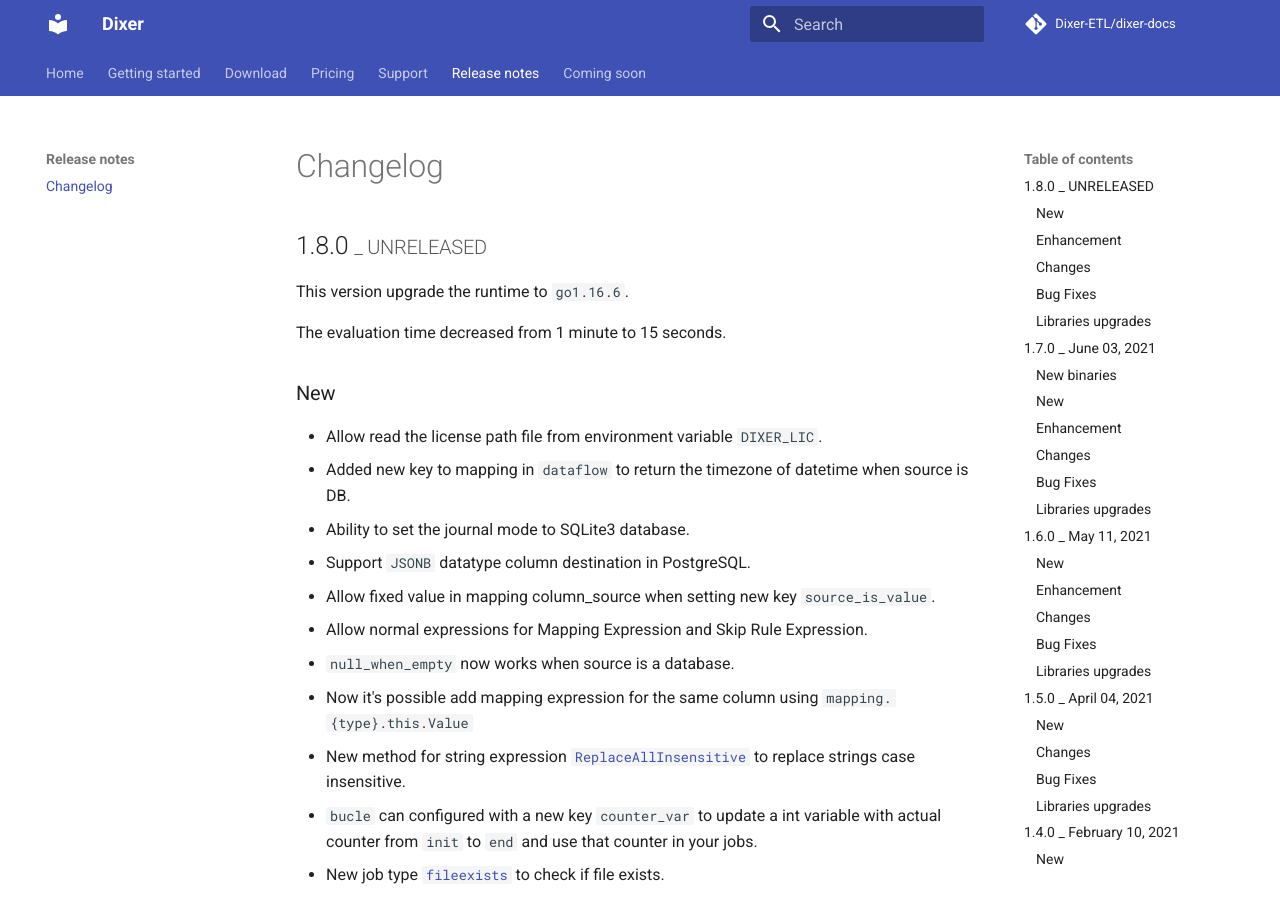
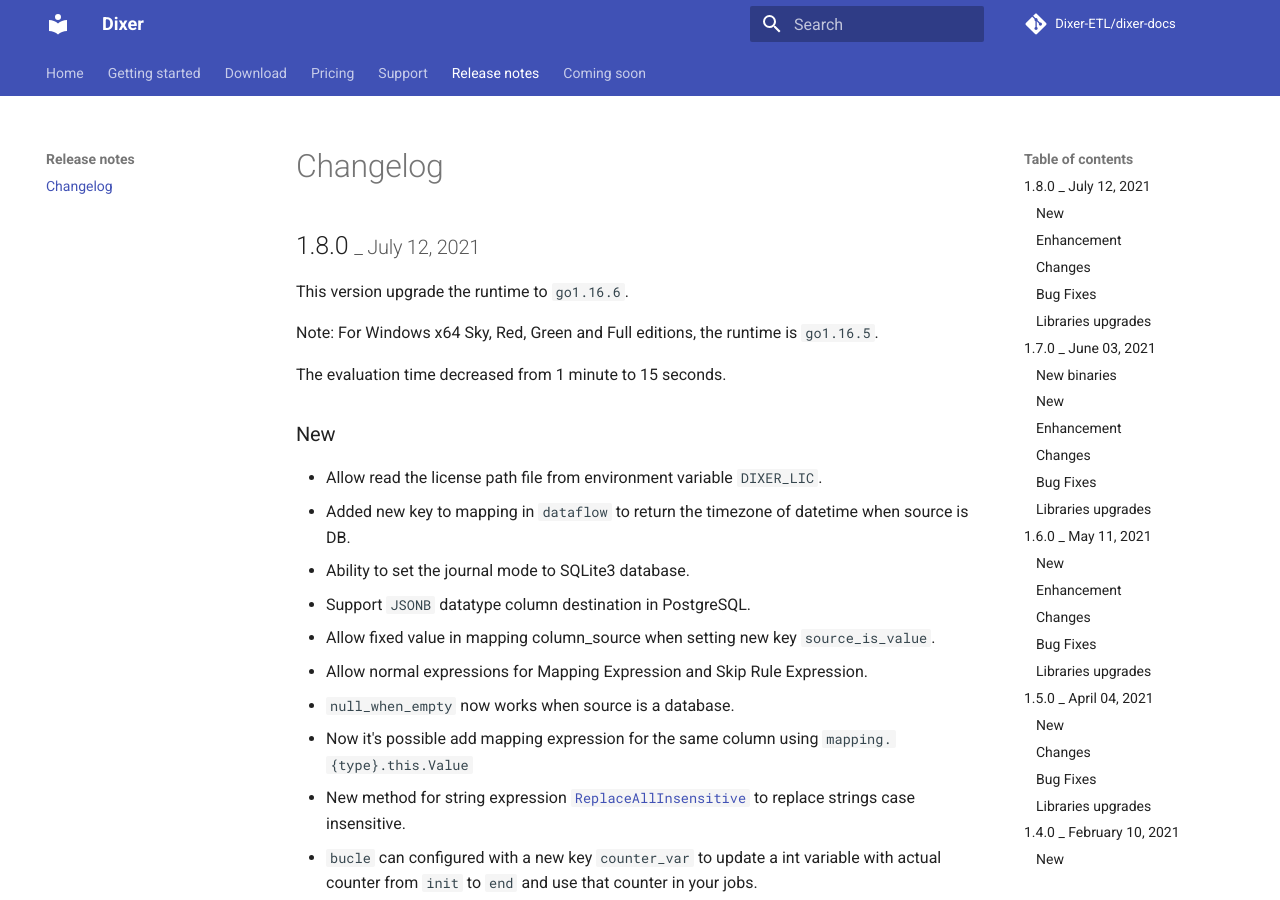
Before and after one commit to Dixer-ETL/dixer-docs, an MkDocs documentation site: the page built from docs/Changelog.md, in a window 1280 px wide and 900 px high. Built offline with MkDocs 1.6.1 and Material for MkDocs 9.7.7, drawn with Linux system fonts in a browser that asks for light colours; comment, search, counter and statistics services are not loaded.

Commit message:
Update release note and go1.16.5 runtime for Windows x64

```diff
--- a/docs/Changelog.md
+++ b/docs/Changelog.md
@@ -1,8 +1,10 @@
 # Changelog
 
-## 1.8.0 <small>_ UNRELEASED</small>
+## 1.8.0 <small>_ July 12, 2021</small>
 
 This version upgrade the runtime to `go1.16.6`.
+
+Note: For Windows x64 Sky, Red, Green and Full editions, the runtime is `go1.16.5`.
 
 The evaluation time decreased from 1 minute to 15 seconds.
 
--- a/docs/Download.md
+++ b/docs/Download.md
@@ -2,7 +2,7 @@
 
 Dixer evaluation binaries for differents platforms.
 
-Latest stable version: [**1.8.0**](Changelog.md#180-_-unreleased)
+Latest stable version: [**1.8.0**](Changelog.md#180-_-july-12-2021)
 
 ## Officially supported platforms
 
```
Also changed, not shown: docs/index.md (+1 -1 lines).
